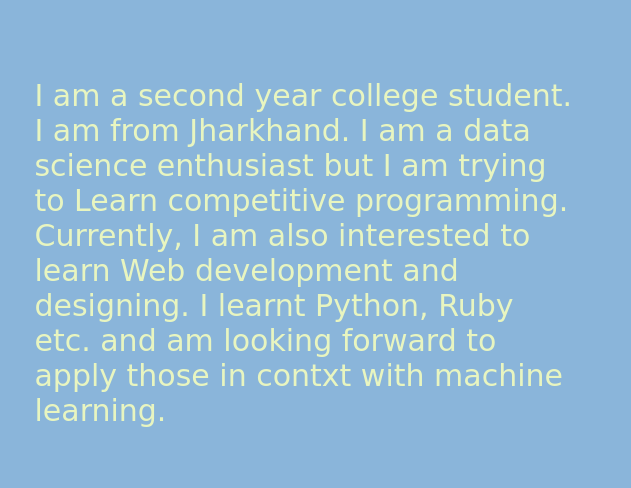
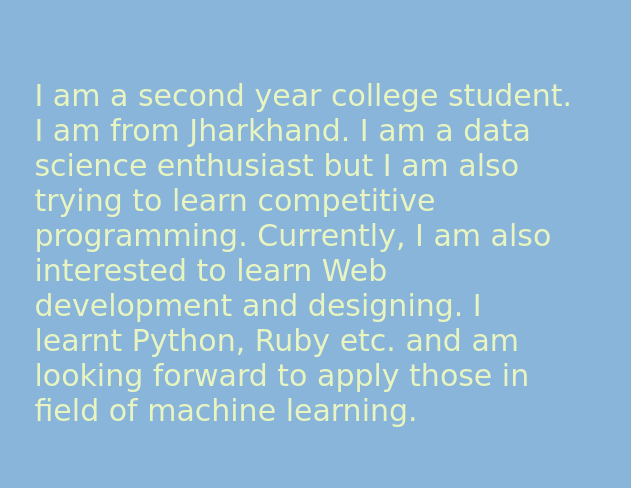
Before and after one commit to Sudhanshu480/sudhanshu480.github.io, a plain HTML site: page index.html in a window 1280 px wide. Shown: the part 802-1290 px from the top of the page, 649-1280 px from the left. Drawn offline with Linux system fonts and the light colour scheme; a web font is replaced by a local one.

Commit message:
Update index.html

```diff
--- a/index.html
+++ b/index.html
@@ -58,9 +58,9 @@
         <div class="photo2"><img src="photos/Coder.jpg" alt="About me"></div>
         <div class="content">
             <span class="para">
-                I am a second year college student. I am from Jharkhand. I am a data science enthusiast but I am trying to Learn
+                I am a second year college student. I am from Jharkhand. I am a data science enthusiast but I am also trying to learn
                 competitive programming. Currently, I am also interested to learn Web development and designing. I learnt Python,
-                Ruby etc. and am looking forward to apply those in contxt with machine learning.
+                Ruby etc. and am looking forward to apply those in field of machine learning.
             </span>
             <br>
             <span class="para">
```
